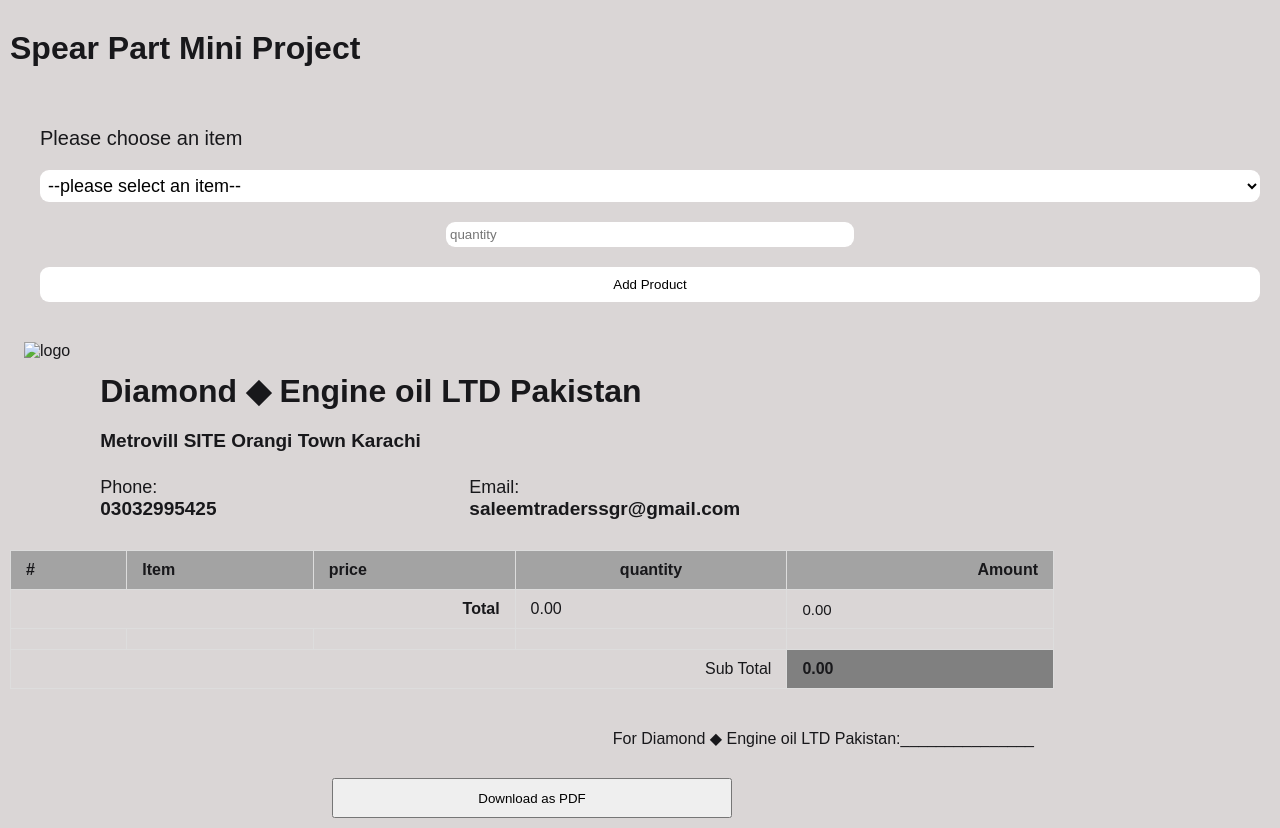
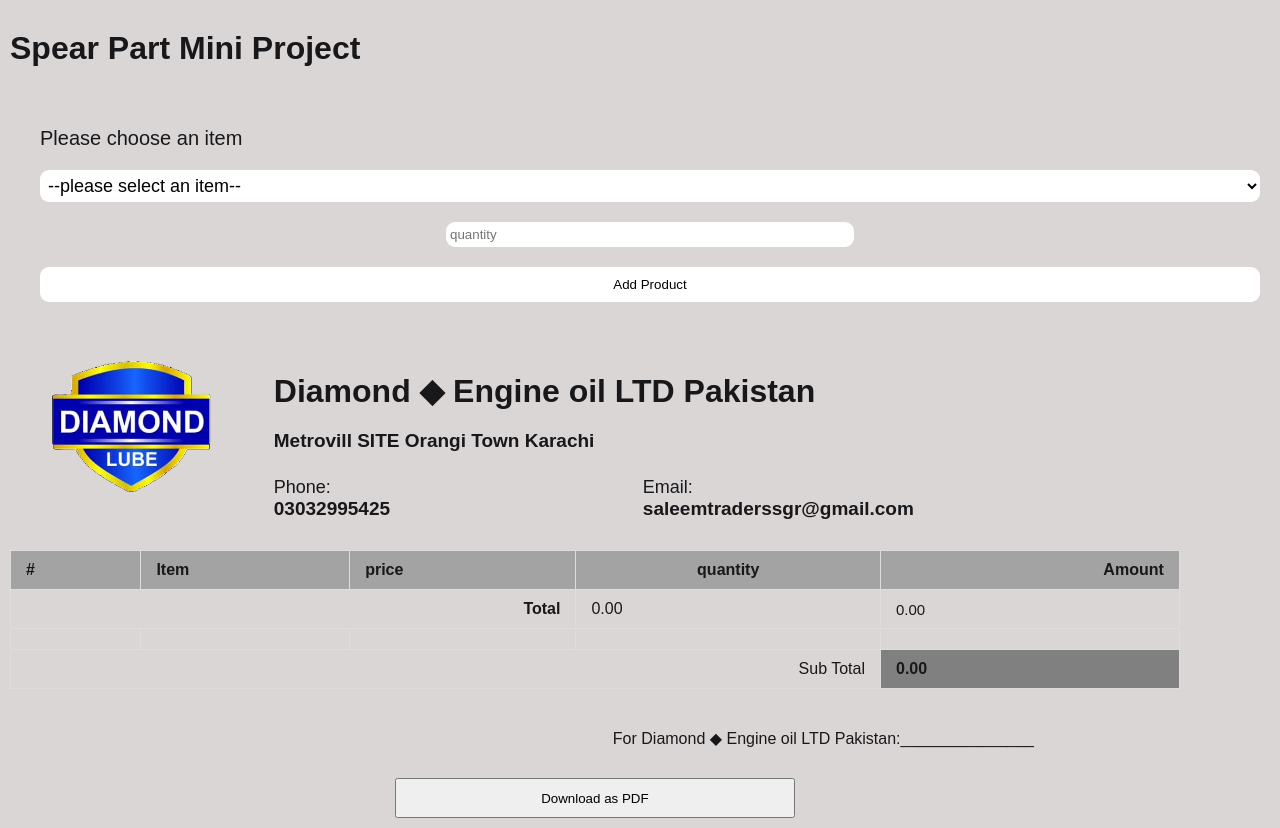
Before and after one commit to ayazsw/spearpart, a plain HTML site: page index.html in a window 1280 px wide. Drawn offline with nearby package versions, Linux system fonts and the light colour scheme; the site is published under a folder, as on GitHub Pages, so addresses that start at the root find nothing.

Commit message:
fixed a bug

```diff
--- a/index.html
+++ b/index.html
@@ -63,7 +63,7 @@
     </div>
     <div class="pdf">
       <div class="diamond">
-        <div class="log"><img src="/img/logo.png" alt="logo"></div>
+        <div class="log"><img src="img/logo.png"></div>
         <div class="content">
           <h1>Diamond &#9670 Engine oil LTD Pakistan</h1>
           <p>Metrovill SITE Orangi Town Karachi</p>
```
